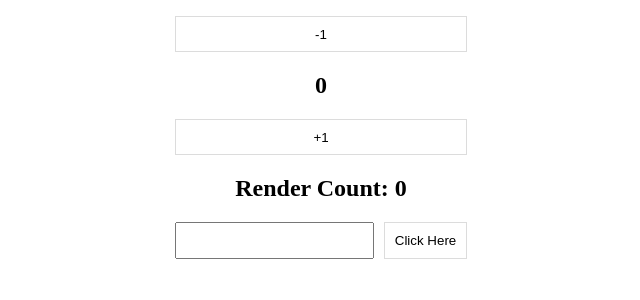
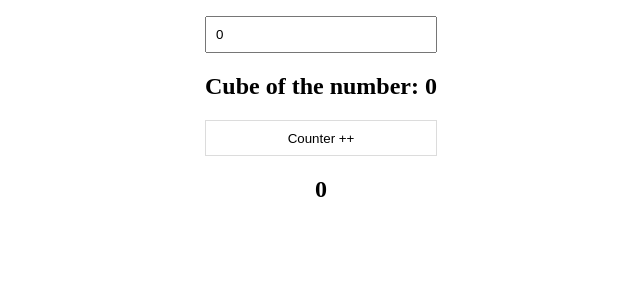
Before and after one commit to Dipika-Sonkusre/reacthooks, a React (Vite) app: page / in a window 1280 px wide. Shown: the top 300 px of the page, without its empty margins (319-959 px from the left). Built offline with nearby package versions, Linux system fonts and the light colour scheme.

Commit message:
feat: React UseMemo Hook

```diff
--- a/src/App.jsx
+++ b/src/App.jsx
@@ -1,16 +1,14 @@
 import "./App.css";
-import ContextProvider from "./context/AppContext";
-import UseContext from "./Hooks/UseContext";
-import UseEffect from "./Hooks/UseEffect";
+import UseMemo from "./Hooks/UseMemo";
 import UseRef from "./Hooks/UseRef";
-import UseState from "./Hooks/UseState";
 
 function App() {
   return (
     <section>
       {/* <UseState /> <br /> */}
       {/* <UseEffect /> <br /> */}
-      <UseRef />
+      {/* <UseRef /> <br /> */}
+      <UseMemo /> <br />
     </section>
   );
 }
--- /dev/null
+++ b/src/Hooks/UseMemo.jsx
@@ -0,0 +1,35 @@
+import React, { useMemo, useState } from "react";
+
+export default function UseMemo() {
+  const [number, setNumber] = useState(0);
+  const [counter, setCounter] = useState(0);
+
+  //   function CubeNum(num) {
+  //     console.log("Cube Num");
+  //     return Math.pow(num, 3);
+  //   }
+
+  //   const result = CubeNum(number);
+
+  // useMemo to memoize the value so that it does not re-compute on every render
+  // only re-compute when the dependency changes
+  const result = useMemo(() => {
+    console.log("Calculating Done!");
+    return Math.pow(number, 3);
+  }, [number]);
+
+  return (
+    <div className="container">
+      <input
+        type="number"
+        value={number}
+        onChange={(e) => setNumber(e.target.value)}
+      />
+      <h1>Cube of the number: {result}</h1>
+      <button onClick={() => setCounter((counter) => counter + 1)}>
+        Counter ++
+      </button>
+      <h1>{counter}</h1>
+    </div>
+  );
+}
```
